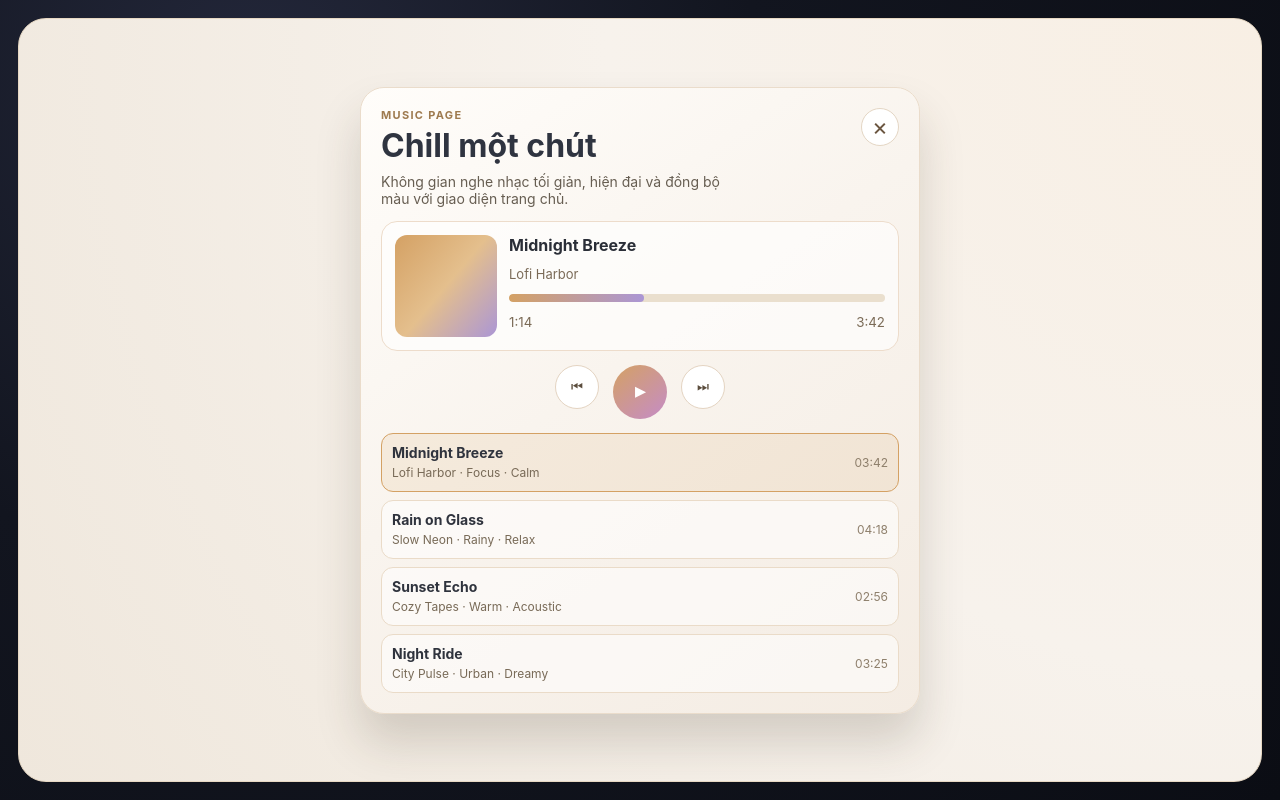
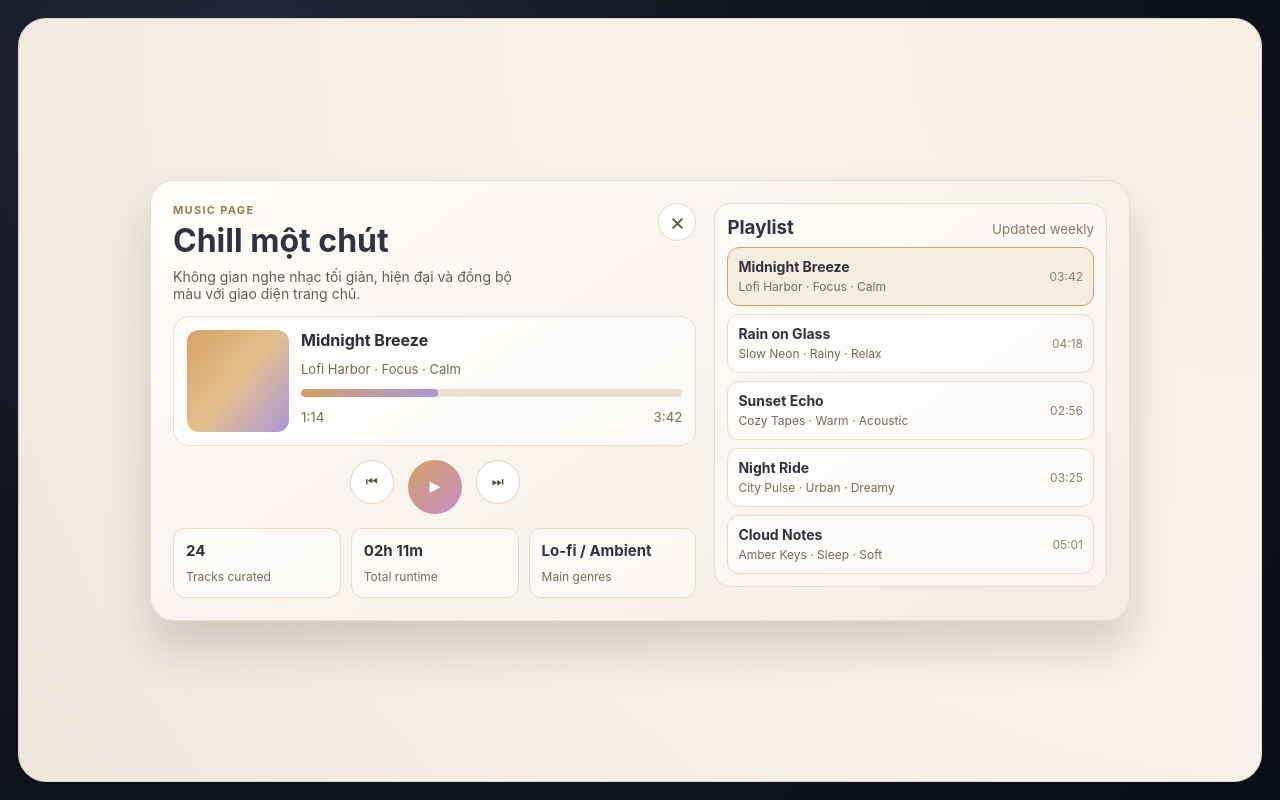
Before and after one commit to hoanbaby/hoankuteee, a website built with Vite: page index.html in a window 1280 px wide. Both pictures are taken after a click on the link "Chill một chút". Built offline with nearby package versions, Linux system fonts and the light colour scheme; a web font is replaced by a local one.

Commit message:
feat: redesign chill route interface

```diff
--- a/src/main.js
+++ b/src/main.js
@@ -4,7 +4,8 @@ const chillTracks = [
   { title: 'Midnight Breeze', artist: 'Lofi Harbor', mood: 'Focus · Calm', length: '03:42' },
   { title: 'Rain on Glass', artist: 'Slow Neon', mood: 'Rainy · Relax', length: '04:18' },
   { title: 'Sunset Echo', artist: 'Cozy Tapes', mood: 'Warm · Acoustic', length: '02:56' },
-  { title: 'Night Ride', artist: 'City Pulse', mood: 'Urban · Dreamy', length: '03:25' }
+  { title: 'Night Ride', artist: 'City Pulse', mood: 'Urban · Dreamy', length: '03:25' },
+  { title: 'Cloud Notes', artist: 'Amber Keys', mood: 'Sleep · Soft', length: '05:01' }
 ];
 
 document.querySelector('#app').innerHTML = `
@@ -64,6 +65,8 @@ document.querySelector('#app').innerHTML = `
     </main>
 
     <section id="chillPanel" class="chill-panel" aria-hidden="true">
+      <div class="chill-layout">
+        <div>
           <div class="chill-head">
             <div>
               <p class="badge">Music page</p>
@@ -77,18 +80,39 @@ document.querySelector('#app').innerHTML = `
             <div class="cover-art"></div>
             <div class="track-meta">
               <strong>Midnight Breeze</strong>
-          <span>Lofi Harbor</span>
-          <div class="progress"><i></i></div>
+              <span>Lofi Harbor · Focus · Calm</span>
+              <div class="progress" aria-label="Playback progress"><i></i></div>
               <div class="time-row"><small>1:14</small><small>3:42</small></div>
             </div>
           </div>
 
           <div class="player-actions" aria-label="Player controls">
-        <button type="button">⏮</button>
-        <button type="button" class="play">▶</button>
-        <button type="button">⏭</button>
+            <button type="button" aria-label="Previous">⏮</button>
+            <button type="button" class="play" aria-label="Play">▶</button>
+            <button type="button" aria-label="Next">⏭</button>
           </div>
 
+          <div class="chill-stats">
+            <article>
+              <strong>24</strong>
+              <span>Tracks curated</span>
+            </article>
+            <article>
+              <strong>02h 11m</strong>
+              <span>Total runtime</span>
+            </article>
+            <article>
+              <strong>Lo-fi / Ambient</strong>
+              <span>Main genres</span>
+            </article>
+          </div>
+        </div>
+
+        <aside class="playlist-wrap">
+          <div class="playlist-head">
+            <h3>Playlist</h3>
+            <small>Updated weekly</small>
+          </div>
           <ul class="playlist">
             ${chillTracks
               .map(
@@ -103,6 +127,8 @@ document.querySelector('#app').innerHTML = `
               )
               .join('')}
           </ul>
+        </aside>
+      </div>
     </section>
   </div>
 `;
--- a/src/style.css
+++ b/src/style.css
@@ -99,7 +99,8 @@ h3 { margin-top: 4px; color: #f6f8ff; }
 }
 .skills ul { margin: 8px 0 0; padding-left: 18px; display: grid; gap: 8px; }
 
-.chill-panel { display: none; width: min(560px, 100%); border: 1px solid #eadccb; background: linear-gradient(145deg, #fffdfa 0%, #f9f4ee 45%, #f4ece3 100%); color: #2a2f38; border-radius: 24px; padding: 20px; box-shadow: 0 28px 45px rgba(61, 48, 34, 0.18); }
+.chill-panel { display: none; width: min(980px, 100%); border: 1px solid #eadccb; background: linear-gradient(145deg, #fffdfa 0%, #f9f4ee 45%, #f4ece3 100%); color: #2a2f38; border-radius: 24px; padding: 22px; box-shadow: 0 28px 45px rgba(61, 48, 34, 0.18); }
+.chill-layout { display: grid; grid-template-columns: 1.2fr .9fr; gap: 18px; align-items: start; }
 .page-shell.chill-mode .topbar, .page-shell.chill-mode .content-grid, .page-shell.chill-mode .bg-glow { display: none; }
 .page-shell.chill-mode { display: grid; place-items: center; min-height: calc(100vh - 36px); background: radial-gradient(circle at top right, #f8efe4 0%, #f7f2ec 45%, #efe7dc 100%); border-color: #e7d8c3; }
 .page-shell.chill-mode .chill-panel { display: block; }
@@ -119,6 +120,14 @@ h3 { margin-top: 4px; color: #f6f8ff; }
 .player-actions { display: flex; justify-content: center; gap: 14px; margin: 14px 0; }
 .player-actions button { border: 1px solid #e4d4c2; background: #fff; color: #5b4d3d; width: 44px; height: 44px; border-radius: 999px; cursor: pointer; }
 .player-actions .play { width: 54px; height: 54px; background: linear-gradient(140deg, #d4a164, #c58cc7); color: #fff; border: 0; font-weight: 700; }
+.chill-stats { display: grid; grid-template-columns: repeat(3, minmax(0, 1fr)); gap: 10px; }
+.chill-stats article { border: 1px solid #eadbc8; border-radius: 12px; background: rgba(255, 255, 255, .56); padding: 12px; }
+.chill-stats strong { display: block; color: #2f333d; font-size: 15px; margin-bottom: 5px; }
+.chill-stats span { color: #786a57; font-size: 12px; }
+.playlist-wrap { border: 1px solid #eadbc8; border-radius: 16px; background: rgba(255, 255, 255, .5); padding: 12px; }
+.playlist-head { display: flex; justify-content: space-between; align-items: baseline; margin-bottom: 8px; }
+.playlist-head h3 { margin: 0; color: #2f3440; }
+.playlist-head small { color: #8b7a66; }
 .playlist { list-style: none; margin: 0; padding: 0; display: grid; gap: 8px; }
 .playlist li { display: flex; justify-content: space-between; gap: 10px; align-items: center; border: 1px solid #eadbc8; border-radius: 12px; padding: 10px; background: rgba(255, 255, 255, .56); }
 .playlist li.is-active { border-color: #d4a164; background: rgba(212, 161, 100, .14); }
@@ -130,4 +139,12 @@ h3 { margin-top: 4px; color: #f6f8ff; }
   .content-grid { grid-template-columns: 1fr; }
   .hero { grid-column: auto; }
   h1 { font-size: 56px; }
+  .chill-layout { grid-template-columns: 1fr; }
 }
+
+@media (max-width: 760px) {
+  .menu { flex-wrap: wrap; justify-content: flex-end; }
+  .chill-panel { padding: 16px; }
+  .chill-stats { grid-template-columns: 1fr; }
+  .now-playing { grid-template-columns: 1fr; }
+}
```
Lines whose indentation alone changed are shown as unchanged.
